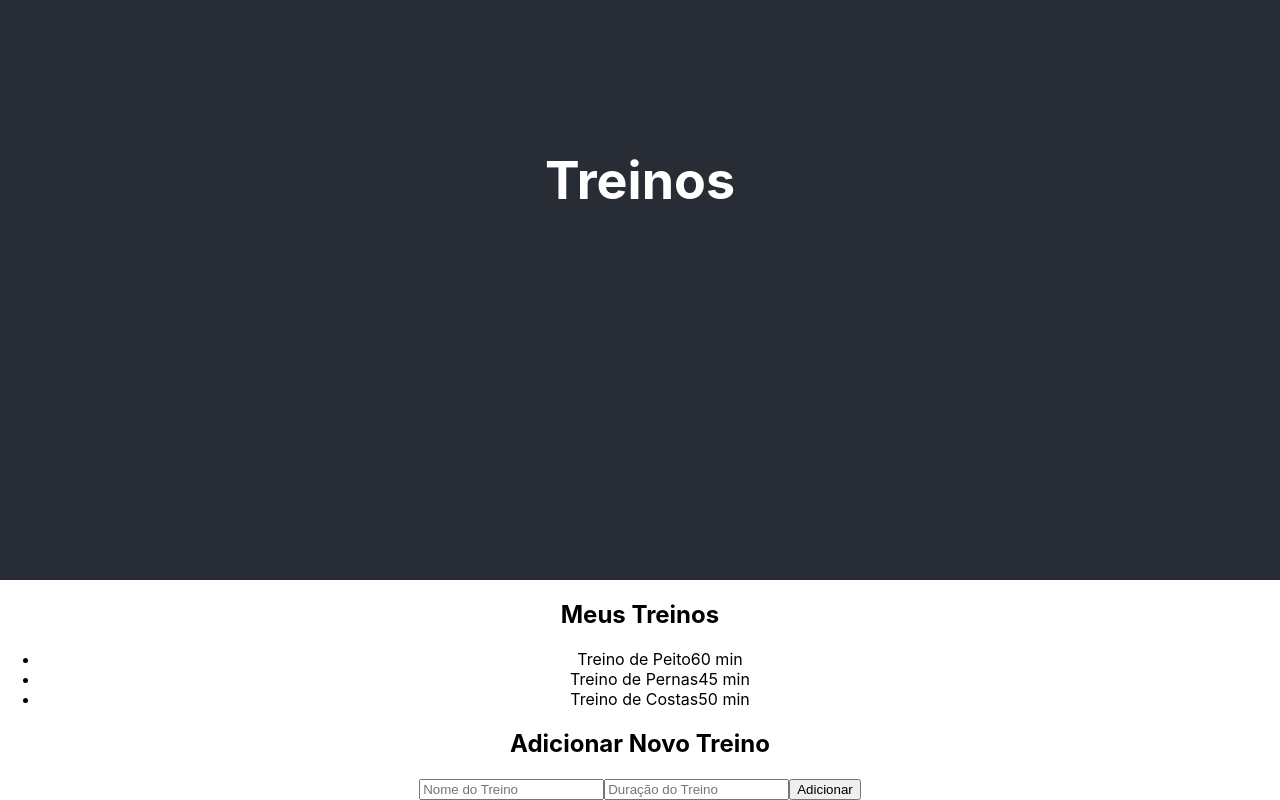
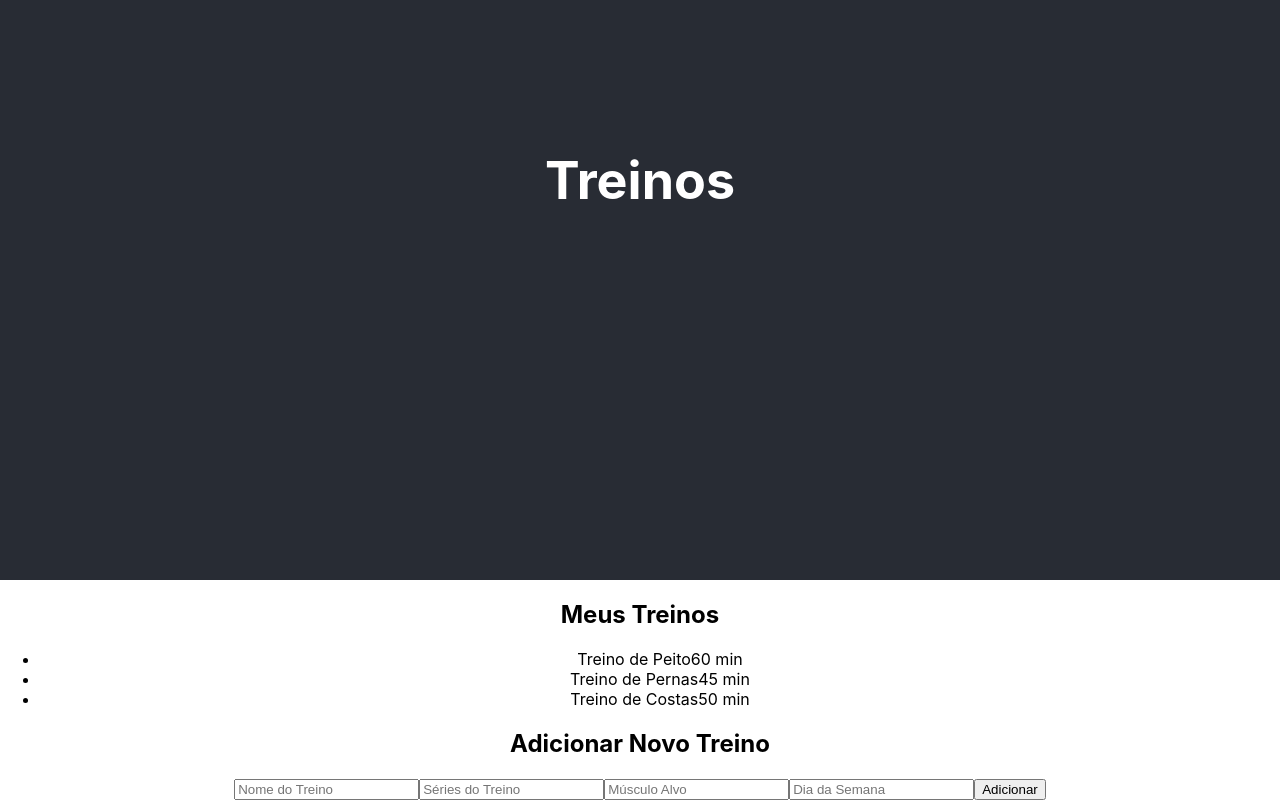
Before and after one commit to gclobato/Manage-Training-React, a React (Create React App) app in the folder manage-training-react/: page / in a window 1280 px wide. Shown: the part 220-1020 px from the top of the page. Built offline with nearby package versions, Linux system fonts and the light colour scheme.

Commit message:
Update AddWorkoutForm.js

```diff
--- a/manage-training-react/src/AddWorkoutForm.js
+++ b/manage-training-react/src/AddWorkoutForm.js
@@ -2,13 +2,19 @@ import React, { useState } from 'react';
 
 const AddWorkoutForm = () => {
   const [workoutName, setWorkoutName] = useState('');
-  const [workoutDuration, setWorkoutDuration] = useState('');
+  const [workoutSeries, setWorkoutSeries] = useState('');
+  const [workoutMuscle, setWorkoutMuscle] = useState('');
+  const [workoutDay, setWorkoutDay] = useState('');
 
   const handleSubmit = (event) => {
     event.preventDefault();
-    console.log('Novo treino adicionado:', workoutName, workoutDuration);
+    // Aqui você poderia enviar os dados para o backend para adicionar um novo treino
+    console.log('Novo treino adicionado:', workoutName, workoutSeries, workoutMuscle, workoutDay);
+    // Resetar os campos do formulário após a submissão
     setWorkoutName('');
-    setWorkoutDuration('');
+    setWorkoutSeries('');
+    setWorkoutMuscle('');
+    setWorkoutDay('');
   };
 
   return (
@@ -23,9 +29,21 @@ const AddWorkoutForm = () => {
         />
         <input
           type="text"
-          placeholder="Duração do Treino"
-          value={workoutDuration}
-          onChange={(e) => setWorkoutDuration(e.target.value)}
+          placeholder="Séries do Treino"
+          value={workoutSeries}
+          onChange={(e) => setWorkoutSeries(e.target.value)}
+        />
+        <input
+          type="text"
+          placeholder="Músculo Alvo"
+          value={workoutMuscle}
+          onChange={(e) => setWorkoutMuscle(e.target.value)}
+        />
+        <input
+          type="text"
+          placeholder="Dia da Semana"
+          value={workoutDay}
+          onChange={(e) => setWorkoutDay(e.target.value)}
         />
         <button type="submit">Adicionar</button>
       </form>
```
